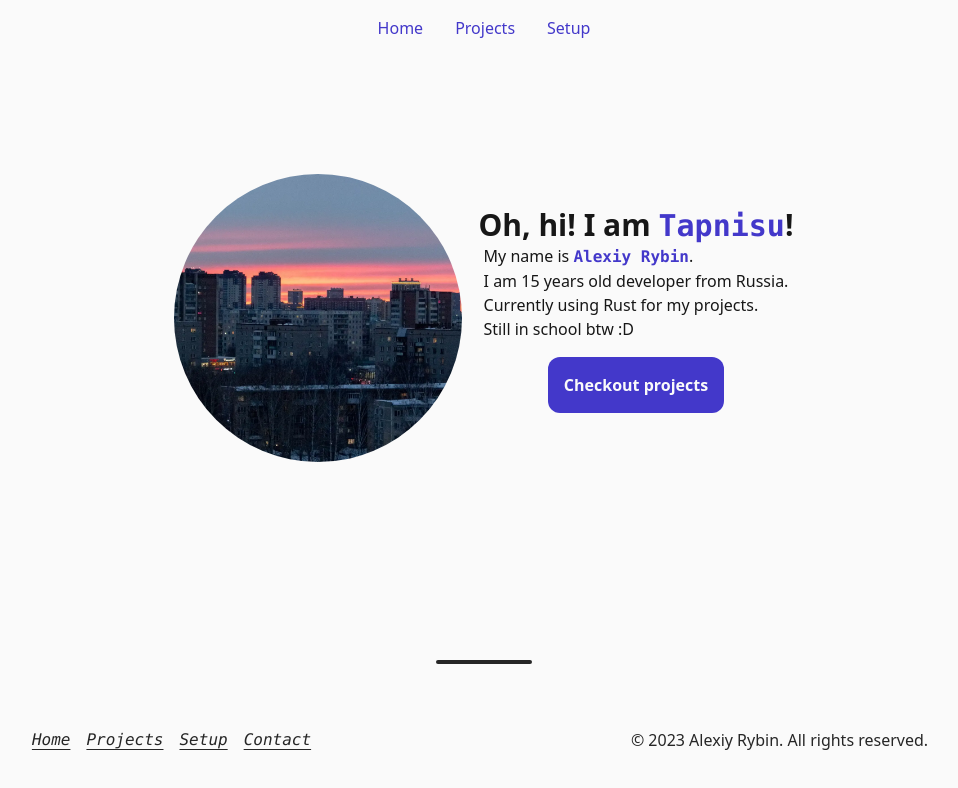
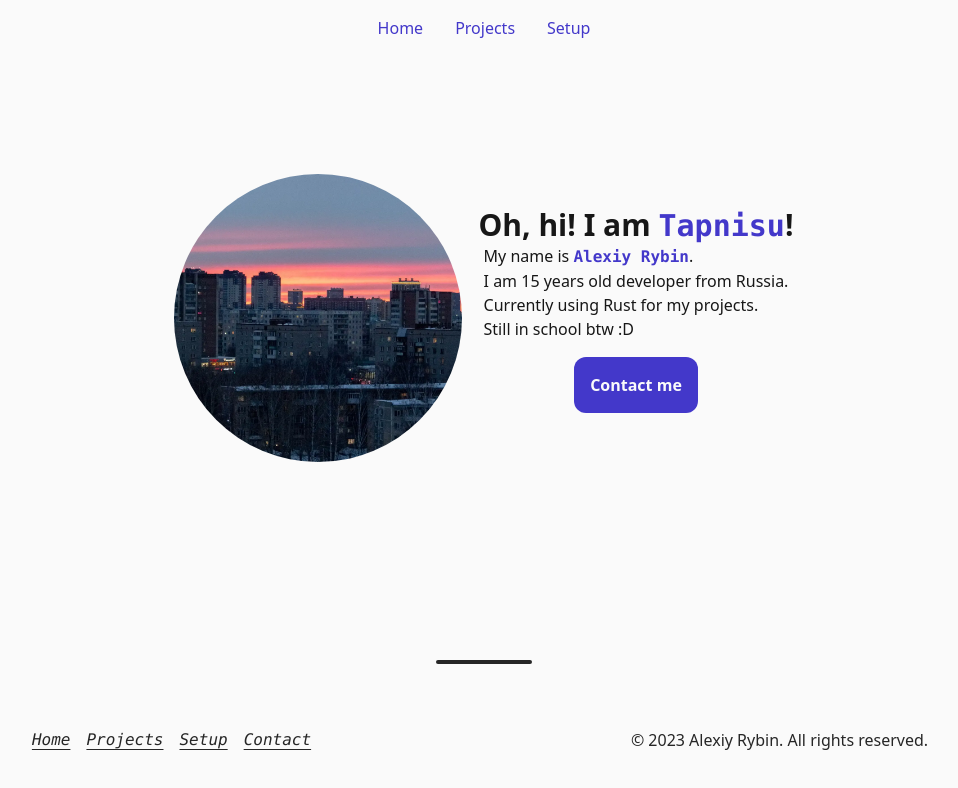
Before and after one commit to tapnisu/tapni.su, a Next.js app: page / in a window 1280 px wide. Shown: the top 788 px of the page, without its empty margins (156-1114 px from the left). Built offline with nearby package versions, Linux system fonts and the light colour scheme; what tailwindcss-selection-variant would draw is missing.

Commit message:
Change button href to contact

```diff
--- a/pages/index.tsx
+++ b/pages/index.tsx
@@ -46,8 +46,8 @@ const HomePage = () => {
 						</p>
 
 						<div className="m-4">
-							<Link href="#projects">
-								<Button>Checkout projects</Button>
+							<Link href="/contact">
+								<Button>Contact me</Button>
 							</Link>
 						</div>
 					</div>
```
